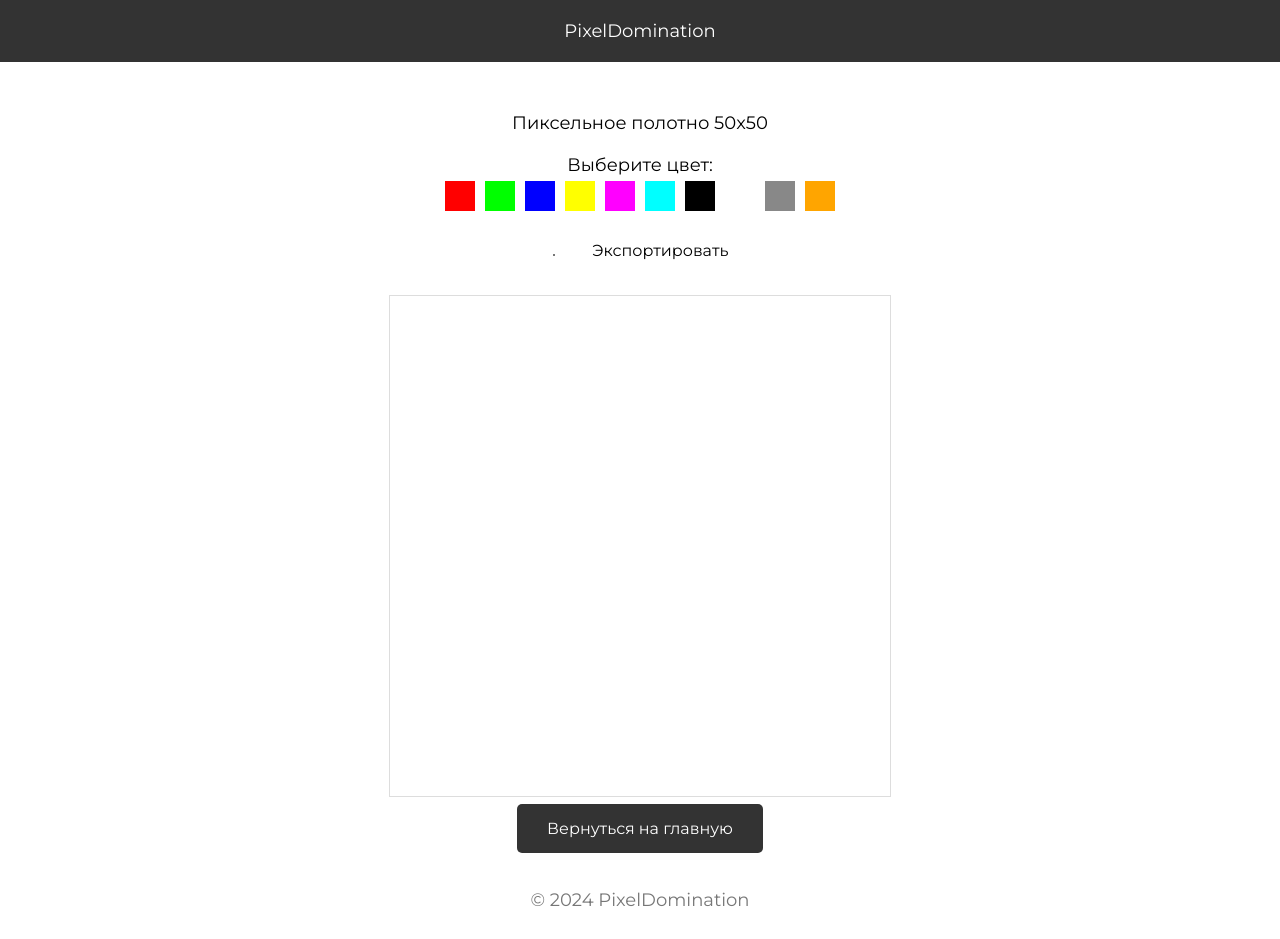
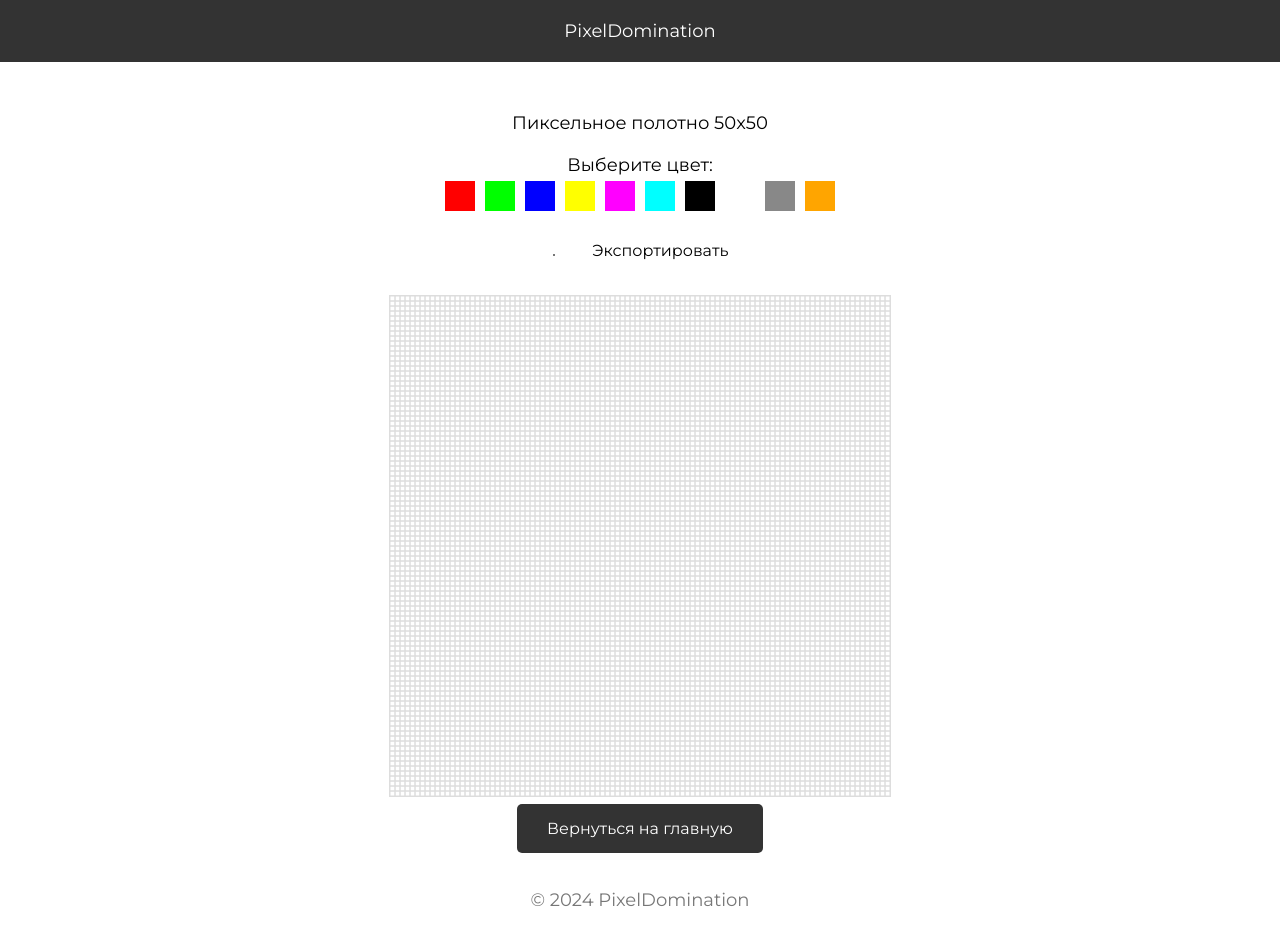
Before and after one commit to Electr0nic1/PixelDomination, a plain HTML site: page components/canvas.html in a window 1280 px wide. Drawn offline with Linux system fonts and the light colour scheme.

Commit message:
update folder

```diff
--- a/components/canvas.html
+++ b/components/canvas.html
@@ -42,6 +42,6 @@
     <footer class="footer"><p>&copy; 2024 PixelDomination</p></footer>
   </div>
 
-  <script src="main.js"></script>
+  <script src="../main.js"></script>
 </body>
 </html>
```
Also changed, not shown: components/profile.html (+1 -1 lines).
